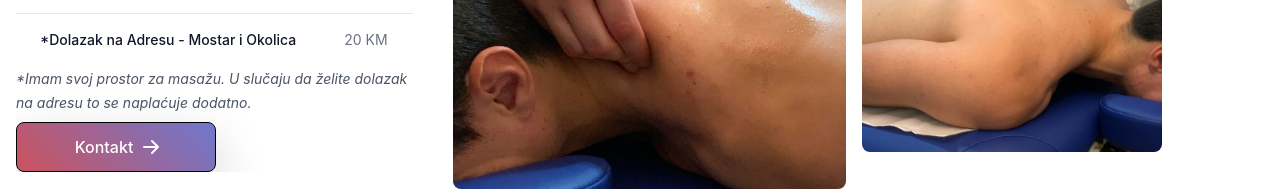
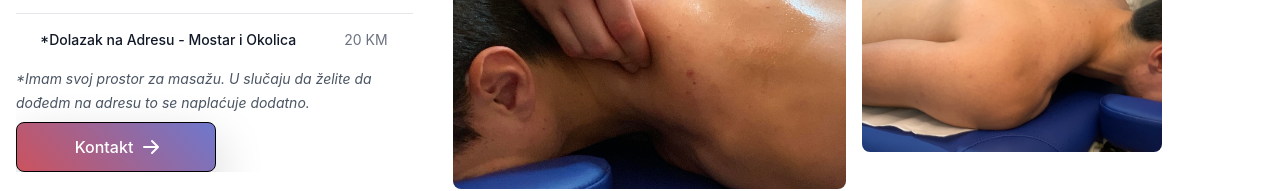
Before and after one commit to maverickcro/masazamostar, a Next.js app: page /components/Cjenik in a window 1280 px wide. Shown: the part 476-667 px from the top of the page. Built offline with nearby package versions, Linux system fonts and the light colour scheme.

Commit message:
Translation fix

```diff
--- a/pages/components/Cjenik.tsx
+++ b/pages/components/Cjenik.tsx
@@ -100,7 +100,7 @@ export default function Cjenik() {
               </tbody>
             </table>
             <span className="text-sm text-gray-600 italic">
-              *Imam svoj prostor za masažu. U slučaju da želite dolazak na
+              *Imam svoj prostor za masažu. U slučaju da želite da dođedm na
               adresu to se naplaćuje dodatno.
             </span>
             <a
```
